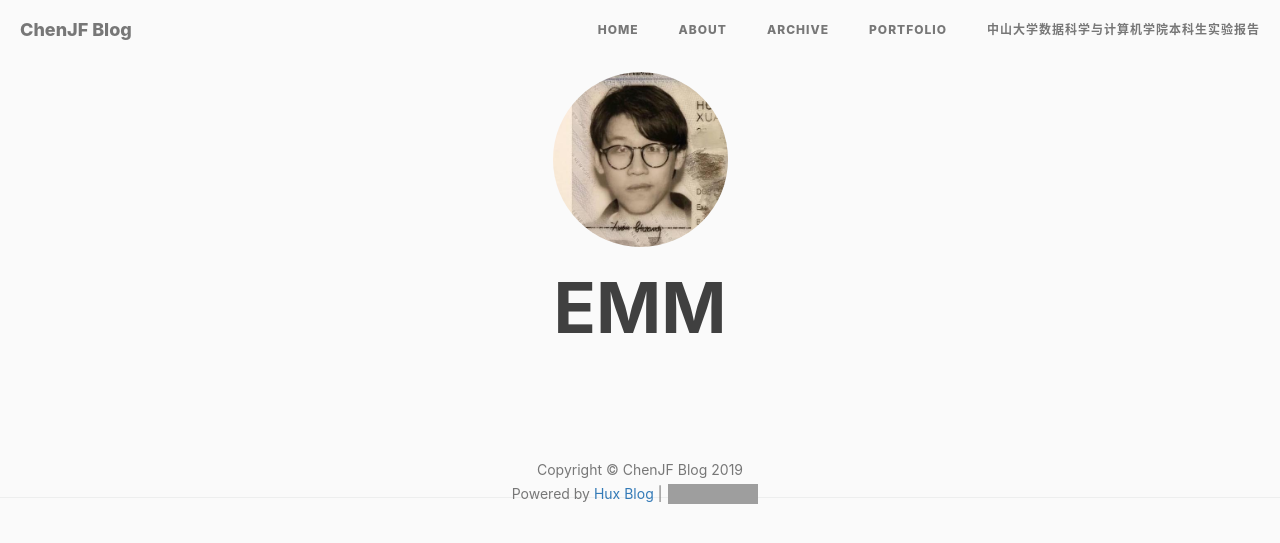
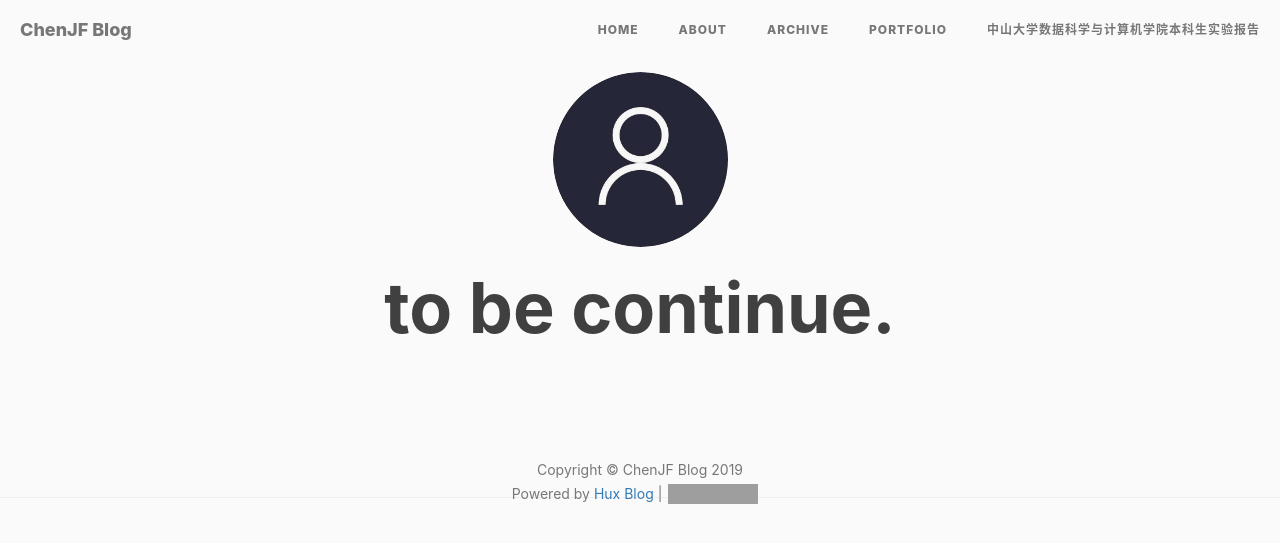
Before and after one commit to Chenjiff/Chenjiff.github.io, a Jekyll site: the page built from portfolio/index.html, in a window 1280 px wide. Shown: the top 543 px of the page. Built offline with Jekyll 4.4.1, drawn with Linux system fonts in a browser that asks for light colours; nearby versions of some CDN libraries; comment, search, counter and statistics services are not loaded; grey boxes are pictures that could not be loaded.

```diff
--- a/portfolio/index.html
+++ b/portfolio/index.html
@@ -16,8 +16,8 @@ layout: default
 	<body>
 		<div class="container" style="margin:0;padding:0;width:100%;">
 			<header>
-				<img width="175" height="175" style="border-radius:50%;" src="/img/avatar-hux-ny.jpg">
-				<h1>EMM</h1>
+				<img width="175" height="175" style="border-radius:50%;" src="/img/default.jpg">
+				<h1>to be continue.</h1>
 			</header>
 			<div class="main">
 				<ul class="cbp_tmtimeline">
```
Also changed, not shown: _includes/about/en.md (+1 -1 lines), _includes/about/zh.md (line endings or trailing spaces), img/avatar-hux.jpg (deleted), img/default.jpg (added), img/favicon.ico.
